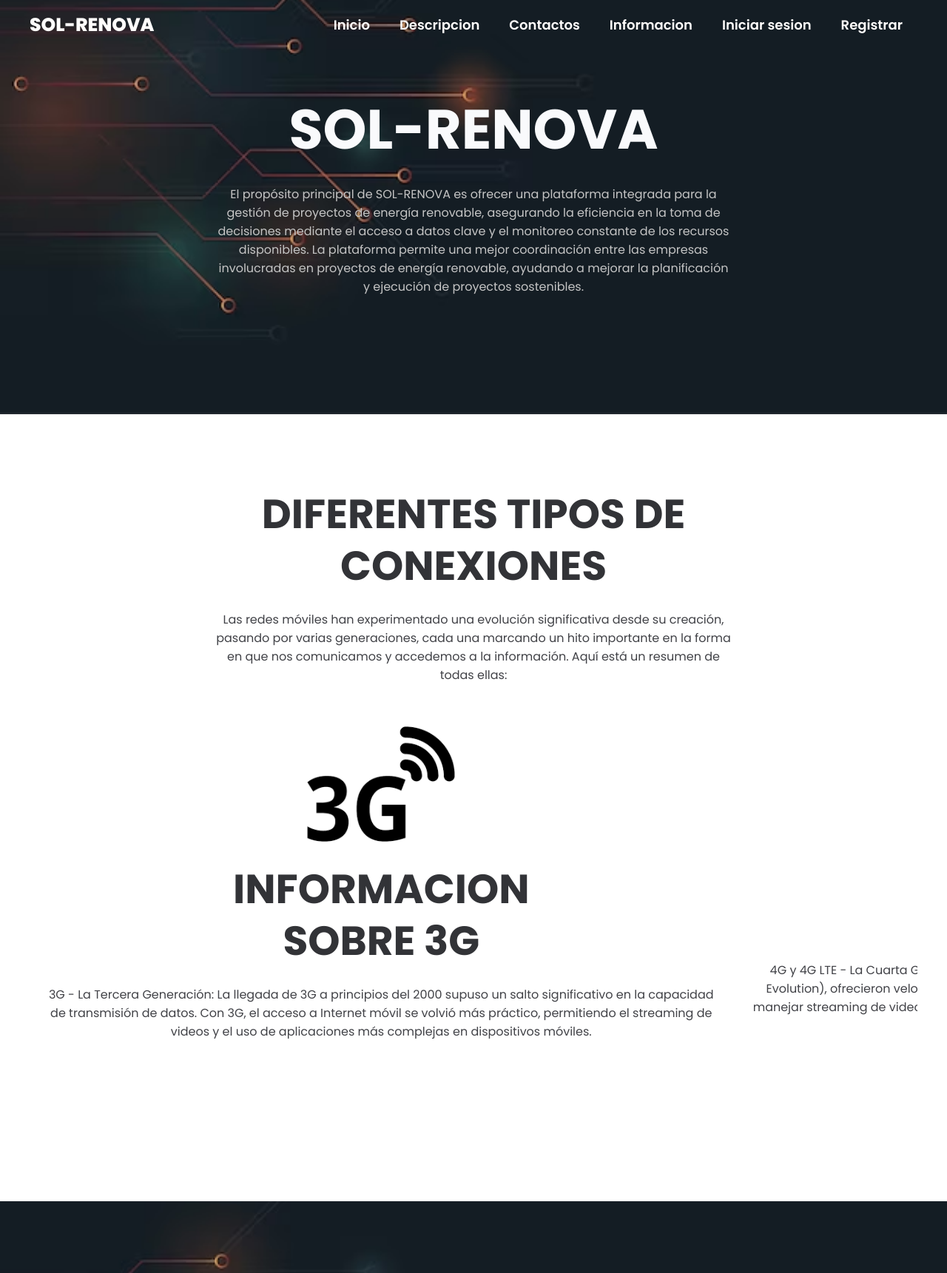
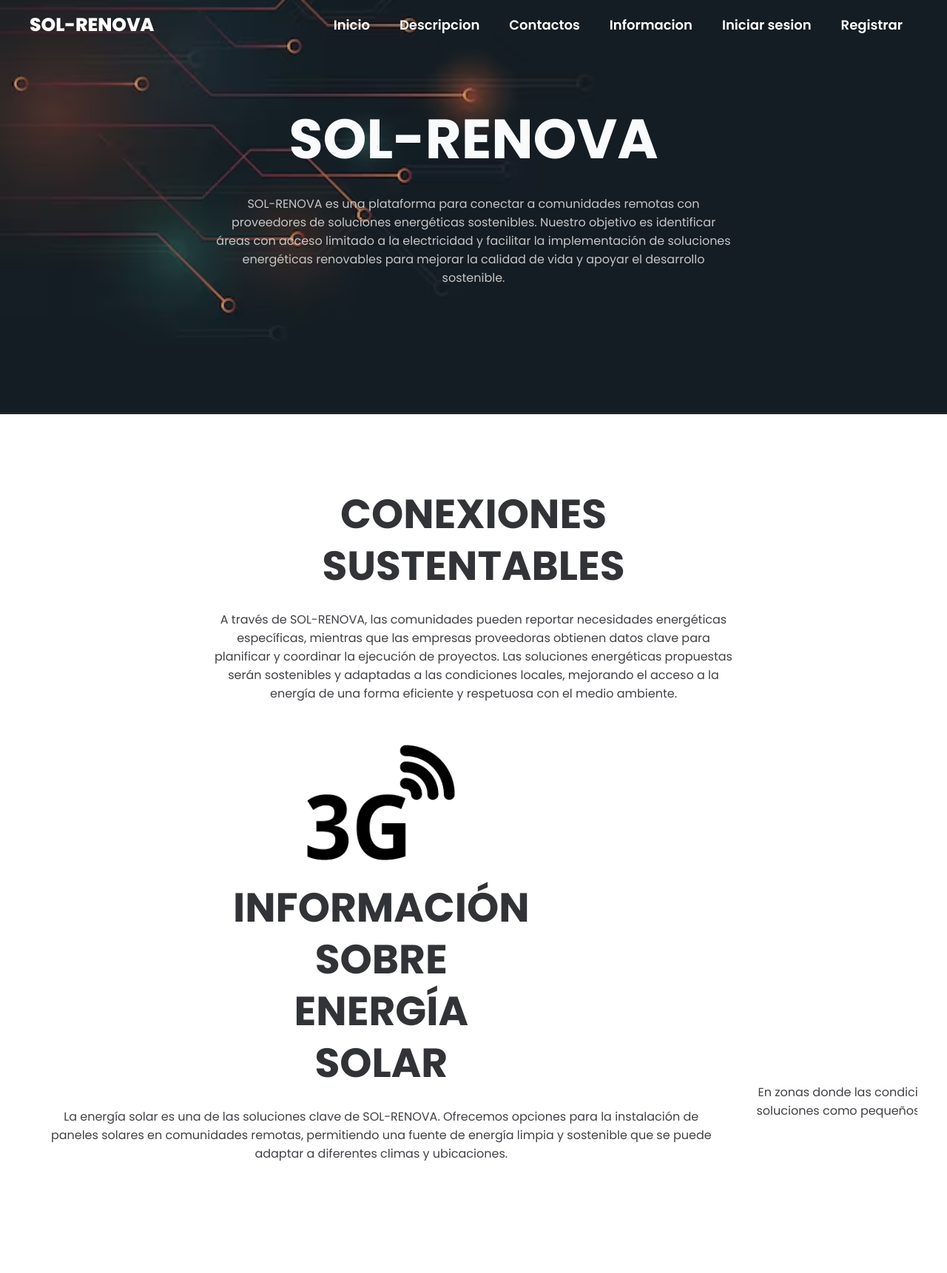
Before and after one commit to jotha04/SolRenova1, a PHP site: page /SolRenova1/ in a window 1280 px wide. Shown: the top 1721 px of the page at 74% size. Run offline with PHP 8.4, Linux system fonts and the light colour scheme; some libraries are stand-ins or nearby versions.

Commit message:
se cambio el texto y codigo de zona y se creo un css para zonas y se elimino datos.php

```diff
--- a/conexion.php
+++ b/conexion.php
@@ -1,7 +1,7 @@
 <?php
 $servername = "localhost";
 $username = "root";
-$password = "elpeor04";
+$password = "";
 $database = "bd_coneplit";
 
 // Crear conexión
--- a/index.php
+++ b/index.php
@@ -50,38 +50,37 @@
       </div>
       <div class="header-content container">
         <h1>SOL-RENOVA</h1>
-        <p>
-        El propósito principal de SOL-RENOVA es ofrecer una plataforma integrada para la gestión de proyectos de energía renovable, asegurando la eficiencia en la toma de decisiones mediante el acceso a datos clave y el monitoreo constante de los recursos disponibles. La plataforma permite una mejor coordinación entre las empresas involucradas en proyectos de energía renovable, ayudando a mejorar la planificación y ejecución de proyectos sostenibles. </p>
-      </div>
+        <p>SOL-RENOVA es una plataforma para conectar a comunidades remotas con proveedores de soluciones energéticas sostenibles. Nuestro objetivo es identificar áreas con acceso limitado a la electricidad y facilitar la implementación de soluciones energéticas renovables para mejorar la calidad de vida y apoyar el desarrollo sostenible.
+        </div>
     </header>
     <section id="descripcion"class="conexiones">
       <div class="conexiones-content container">
-        <h2>Diferentes tipos de conexiones</h2>
+        <h2>Conexiones Sustentables</h2>
         <p class="txt-p">
-        Las redes móviles han experimentado una evolución significativa desde su creación, pasando por varias generaciones, cada una marcando un hito importante en la forma en que nos comunicamos y accedemos a la información. Aquí está un resumen de todas ellas:
+        A través de SOL-RENOVA, las comunidades pueden reportar necesidades energéticas específicas, mientras que las empresas proveedoras obtienen datos clave para planificar y coordinar la ejecución de proyectos. Las soluciones energéticas propuestas serán sostenibles y adaptadas a las condiciones locales, mejorando el acceso a la energía de una forma eficiente y respetuosa con el medio ambiente.
         </p>
 
         <div class="conexiones-group">
           <div class="conexiones-1">
             <img src="img/3g.png" alt="" />
-            <h2>Informacion sobre 3G</h2>
+            <h2>Información sobre Energía Solar</h2>
             <p>
-            3G - La Tercera Generación: La llegada de 3G a principios del 2000 supuso un salto significativo en la capacidad de transmisión de datos. Con 3G, el acceso a Internet móvil se volvió más práctico, permitiendo el streaming de videos y el uso de aplicaciones más complejas en dispositivos móviles.
+            La energía solar es una de las soluciones clave de SOL-RENOVA. Ofrecemos opciones para la instalación de paneles solares en comunidades remotas, permitiendo una fuente de energía limpia y sostenible que se puede adaptar a diferentes climas y ubicaciones.
             </p>
           </div>
           <div class="conexiones-1">
             <img src="img/4g.png" alt="" />
-            <h2>Informacion sobre 4G</h2>
+            <h2>Información sobre Energía Eólica</h2>
             <p>
-            4G y 4G LTE - La Cuarta Generación: Introducido en la última década, 4G y su evolución, 4G LTE (Long Term Evolution), ofrecieron velocidades de datos aún más rápidas, mejor calidad de llamadas y la capacidad de manejar streaming de video HD y juegos en línea. 4G fue un cambio de juego en términos de lo que los usuarios podían hacer con sus dispositivos móviles.
+            En zonas donde las condiciones de viento son favorables, SOL-RENOVA promueve la energía eólica, ofreciendo soluciones como pequeños aerogeneradores que permiten a las comunidades acceder a energía renovable y reducir su dependencia de fuentes contaminantes.
 
             </p>
           </div>
           <div class="conexiones-1">
             <img src="img/5g.png" alt="" />
-            <h2>Informacion sobre 5G</h2>
+            <h2>Información sobre Energía Hidráulica</h2>
             <p>
-            La Quinta Generación: La más reciente en la evolución de las redes móviles, 5G, ofrece velocidades ultra rápidas y latencias muy bajas. Esta tecnología está destinada a revolucionar no solo la telefonía móvil, sino también a impulsar avances significativos en áreas como el Internet de las Cosas (IoT), vehículos autónomos, y ciudades inteligentes. 5G es fundamental para soportar una cantidad masiva de dispositivos conectados y para aplicaciones que requieren una respuesta en tiempo real.
+            Para áreas cercanas a cuerpos de agua, SOL-RENOVA facilita la implementación de sistemas de energía hidráulica a pequeña escala, una alternativa confiable para el acceso a electricidad en lugares remotos.
             </p>
           </div>
         </div>
@@ -91,14 +90,7 @@
       <div class="services-content container">
         <h2>Ayuda y consejos</h2>
         <p>
-        Para mejorar la conexión de red móvil o considerar otras opciones de redes móviles, existen varias estrategias y recomendaciones que pueden ser útiles. Aquí hay algunos consejos para mejorar la conexión de red móvil:
-        Ubicación y señal: La ubicación puede afectar la calidad de la señal. Intenta moverte a un área con mejor cobertura si estás experimentando problemas de conexión.
-        Reinicio del dispositivo: A veces, reiniciar el dispositivo puede ayudar a restablecer la conexión y mejorar la señal.
-        Actualizaciones de software: Asegúrate de que tu dispositivo esté actualizado con las últimas versiones de software, ya que estas actualizaciones pueden incluir mejoras en la conectividad.
-        Configuración de red: Verifica la configuración de red en tu dispositivo para asegurarte de que esté optimizada para la mejor conexión posible.
-        Cambiar de red: Si estás experimentando problemas persistentes con tu proveedor de red actual, considera cambiar a otro proveedor que ofrezca una mejor cobertura en tu área.
-        Amplificadores de señal: Considera la posibilidad de utilizar un amplificador de señal para mejorar la recepción en áreas con mala cobertura.
-        En cuanto a considerar otras opciones de redes móviles, es importante investigar y comparar las ofertas de diferentes proveedores. Algunos factores a considerar incluyen la cobertura en tu área, la calidad del servicio al cliente, los planes y precios disponibles, y cualquier restricción de velocidad o datos. Algunas opciones de redes móviles alternativas incluyen proveedores virtuales (MVNO) que utilizan las redes de los principales operadores a menudo a precios más competitivos.
+        La plataforma de SOL-RENOVA no solo conecta a las comunidades con soluciones energéticas, sino que también ofrece consejos prácticos para mantener y optimizar el uso de estas tecnologías. Mantener los paneles solares limpios, revisar periódicamente los equipos e invertir en almacenamiento de energía son algunas recomendaciones clave para asegurar un suministro constante y efectivo.
         </p>
       </div>
     </main>
@@ -106,7 +98,7 @@
       <div class="nosotros-1">
         <h2>Sobre nosotros</h2>
         <p>
-        Como jóvenes emprendedores dedicados a mejorar la conectividad en áreas con acceso limitado, estamos emprendiendo una tarea esencial y transformadora. Nuestro objetivo de conectar a las personas con la operadora móvil ideal es un paso crucial hacia la inclusión digital y el empoderamiento. Cada desafío que superamos en este camino no solo mejora la conectividad, sino que también abre puertas a nuevas oportunidades educativas y económicas. Recordemos que nuestro esfuerzo es un puente hacia un mundo más equitativo y conectado. Con determinación y coraje, estamos sentando las bases para un cambio significativo y duradero, inspirando a otros a seguir nuestro ejemplo. Como dijo Nelson Mandela, "Siempre parece imposible hasta que se hace". Nuestro trabajo no solo es técnico, sino un legado de progreso y esperanza.
+        En SOL-RENOVA, creemos en un mundo donde el acceso a la energía es un derecho para todos. Nos esforzamos por conectar a las comunidades más aisladas con tecnologías de energía renovable que respetan el medio ambiente y mejoran las condiciones de vida. Trabajamos con dedicación y convicción, guiados por el ideal de un desarrollo más equitativo y sostenible.
         </p>
       </div>
       <div class="nosotros-2"></div>
```
Also changed, not shown: datos.php (deleted, +0 -31 lines), zonas.php (+78 -0 lines), estilozonas.css (added), 1 other file.
